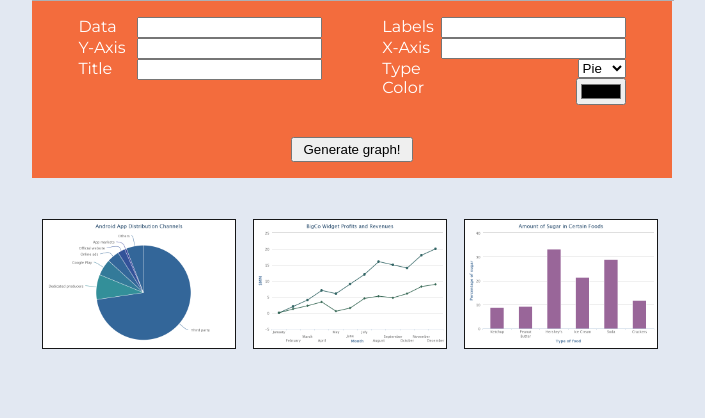
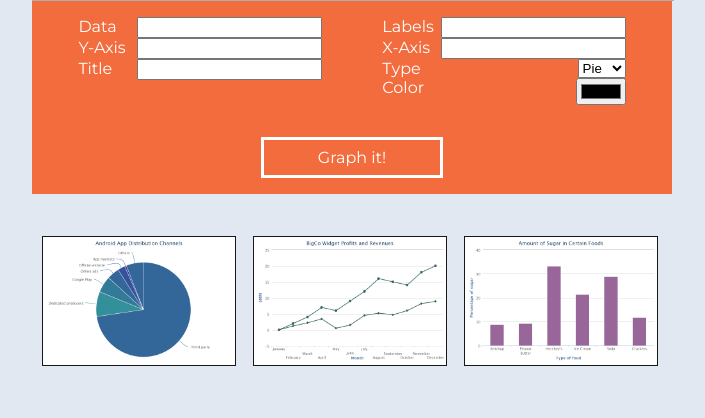
Before and after one commit to jmduke/reallyeasycharts, a PHP site: page / in a window 1280 px wide. Shown: the part 517-935 px from the top of the page, without its empty margins (288-993 px from the left). Run offline with PHP 8.4, Linux system fonts and the light colour scheme; some libraries are stand-ins or nearby versions.

Commit message:
Slightly nicer sgeneration button

```diff
--- a/index.html
+++ b/index.html
@@ -98,7 +98,7 @@
 			</div>
 
 			<div id="submit">
-				<input type="submit" value="Generate graph!"/>
+				<input type="submit" value="Graph it!"/>
 			</div>
 		</form>
 
--- a/styles/style.css
+++ b/styles/style.css
@@ -89,13 +89,24 @@
 
 #submit {
 	margin-top: 2em;
-	width: 20%;
-	margin-left: 40%;
+	width: 30%;
+	margin-left: 35%;
 }
 
 #submit input {
+	background-color: inherit;
+	color: inherit;
+	border: 3px #fff solid;
+	font-family: inherit;
+	font-size: 1em;
 	width: 100%;
-	padding: 0.2em;
+	padding: 0.5em;
+}
+
+#submit input:hover {
+	cursor: hand;
+	border-color: #161718;
+	color: #161718;
 }
 
 .examples {
```
